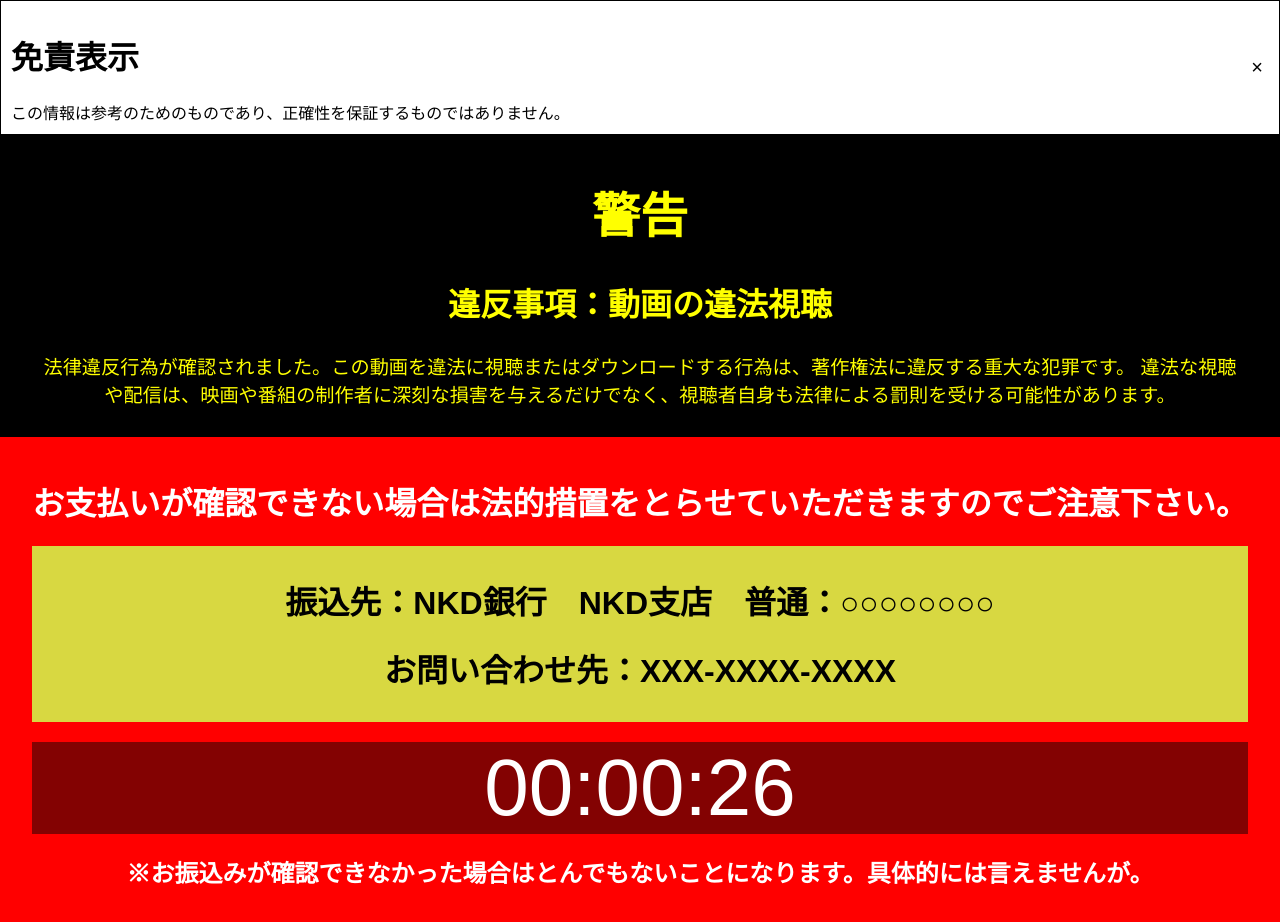
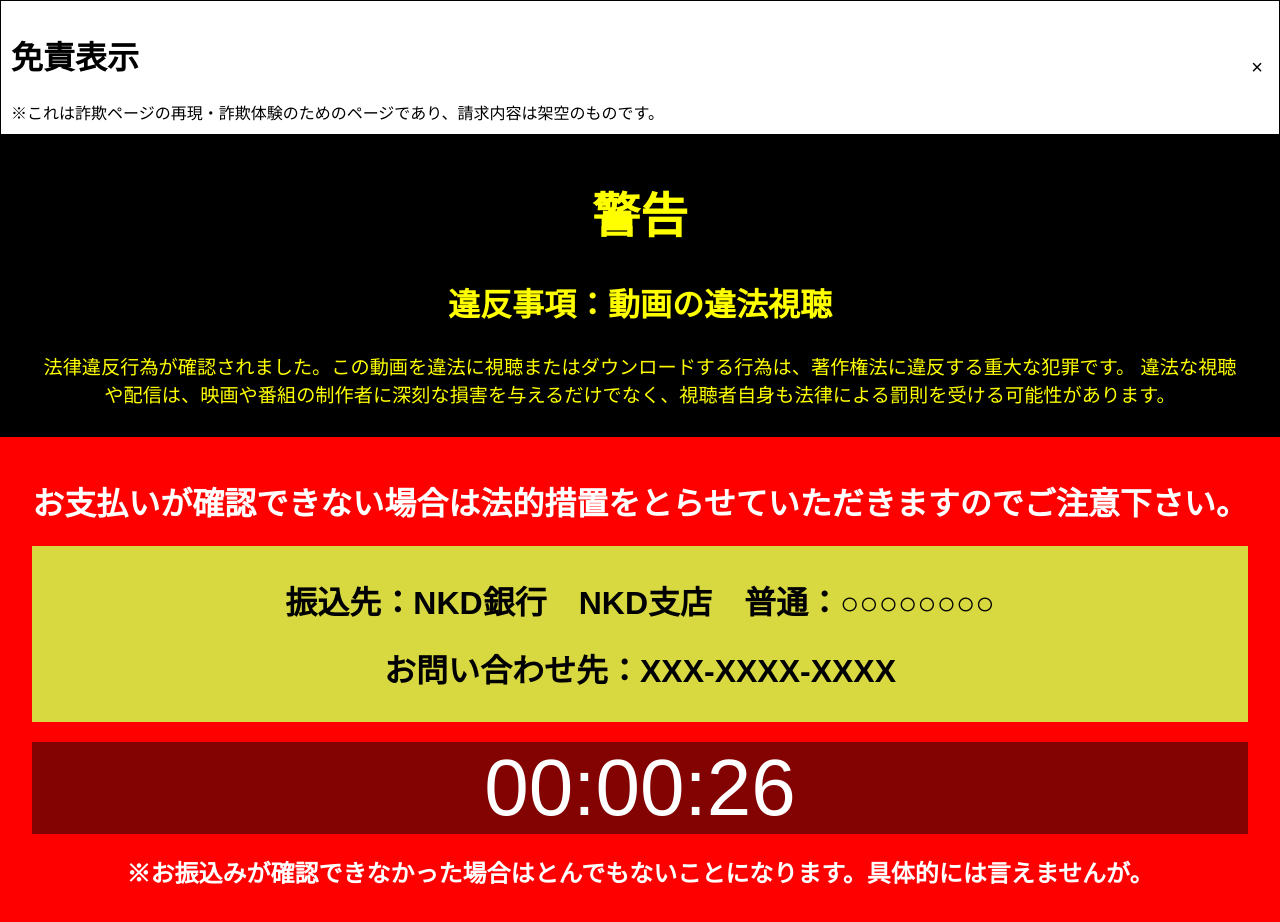
Before and after one commit to Hanakus0/ero_ads_memory, a plain HTML site: page played.html in a window 1280 px wide. Drawn offline with Linux system fonts and the light colour scheme.

Commit message:
Adjust played.html

```diff
--- a/played.html
+++ b/played.html
@@ -152,7 +152,7 @@
     <div class="header" id="disclaimer">
       <div>
         <h1>免責表示</h1>
-        <p class="disclaimer-text">この情報は参考のためのものであり、正確性を保証するものではありません。</p>
+        <p class="disclaimer-text">※これは詐欺ページの再現・詐欺体験のためのページであり、請求内容は架空のものです。</p>
       </div>
       <button class="close-btn" onclick="toggleDisclaimer()">×</button>
     </div>
```
